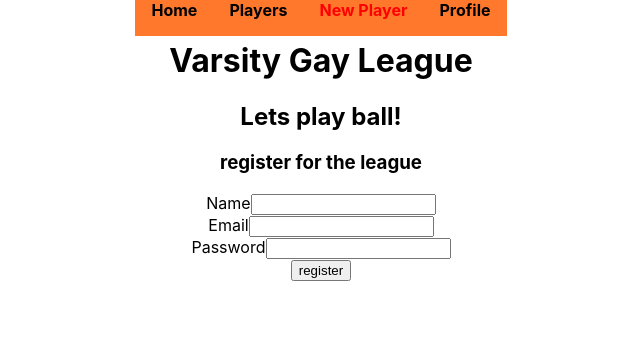
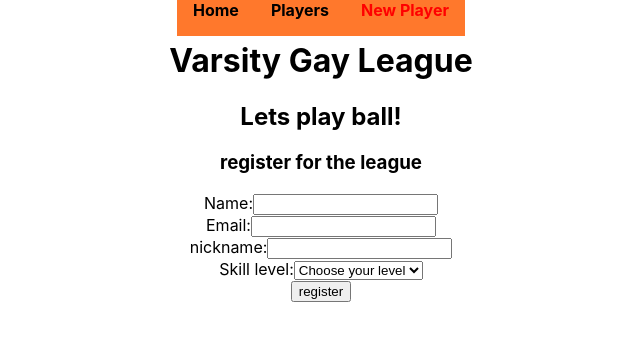
Before and after one commit to jessebrown8895/league-app-frontend, a React (Create React App) app: page /player/new in a window 1280 px wide. Shown: the top 340 px of the page, without its empty margins (319-959 px from the left). Built offline with nearby package versions, Linux system fonts and the light colour scheme.

Commit message:
Player From
finished creating the post request form that persists the player in the data base

```diff
--- a/src/App.js
+++ b/src/App.js
@@ -5,7 +5,6 @@ import Header from "./components/Header";
 import Navbar from "./components/Navbar";
 import PlayerCard from "./components/PlayerCard";
 import PlayerForm from "./components/PlayerForm";
-import UserProfile from "./components/UserProfile.js";
 import PlayerContainer from './containers/PlayerContainer'
 
 function App() {
@@ -27,9 +26,7 @@ function App() {
             <PlayerContainer />
           </Route>
 
-          <Route path="/profile">
-            <UserProfile />
-          </Route>
+
 
           <Route path="/">
             <Home/>
--- a/src/components/Navbar.js
+++ b/src/components/Navbar.js
@@ -44,15 +44,7 @@ const Navbar = () => {
         to="/player/new"
     >New Player</NavLink>
 
-    <NavLink
-        activeStyle={{
-            fontWeight: "bolder",
-            color: "red"
-            }}
-            exact
-            style={style}
-            to="/profile"
-    >Profile</NavLink>
+
 
 
     </div>
--- a/src/components/PlayerCard.js
+++ b/src/components/PlayerCard.js
@@ -1,9 +1,22 @@
 
 
-const PlayerCard = ({player}) => {
+const PlayerCard = ({player, handleDeletePlayer}) => {
+  const handleDeleteClick = (e) => {
+    e.preventDefault()
+    fetch(`http://localhost:9292/users/${player.id}`, {
+      method: "DELETE",
+    })
+      .then((resp) => resp.json())
+      .then(() => handleDeletePlayer(player));
+  }
   return (
     <div>
-     <h1>id:{player.id} name: {player.name}</h1> <h1>email:{player.email}</h1>
+      <h1>
+        id:{player.id} name: {player.name}
+      </h1>
+      <h1>email:{player.email} </h1>
+      <h1>skill level:{player.level}</h1>
+      <button onClick={handleDeleteClick}>X</button>
     </div>
   );
 }
--- a/src/components/PlayerForm.js
+++ b/src/components/PlayerForm.js
@@ -4,10 +4,12 @@ import {useHistory} from "react-router-dom"
 
 
 const PlayerForm = () => {
+  const history = useHistory()
   const [playerInfo, setPlayer] = useState({
     name: "",
     email: "",
-    password: ""
+    nickname: "",
+    level: ""
 })
 
   const handleChange = (e) => {
@@ -16,22 +18,76 @@ const PlayerForm = () => {
       [e.target.name]: e.target.value
     })
   }
+
+
   const handleSubmit = e => {
     e.preventDefault()
-    debugger
+    if (
+      [playerInfo.name, playerInfo.email, playerInfo.nickname, playerInfo.level].some(
+        (value) => value.trim() === "")) {
+      alert("You must fill in all the information please!");
+    }
+    const newPlayer = {
+      name: playerInfo.name,
+      email: playerInfo.email,
+      nickname: playerInfo.nickname,
+      level: playerInfo.level,
+      league_id: 1
+    }
+    console.log(newPlayer)
+      fetch("http://localhost:9292/users", {
+        method: "POST",
+        headers: {
+          "Content-Type": "application/json",
+        },
+        body: JSON.stringify(newPlayer),
+      }).then(() => history.push("/players"));
+
   }
   return (
     <>
       <h3>register for the league</h3>
       <form onSubmit={handleSubmit}>
-        <label htmlFor="name">Name</label>
-        <input onChange={handleChange} type="text" name="name" value={playerInfo.name} required /><br />
+        <label htmlFor="name">Name:</label>
+        <input
+          onChange={handleChange}
+          type="text"
+          name="name"
+          value={playerInfo.name}
+          required
+        />
+        <br />
 
-        <label htmlFor="email">Email</label>
-        <input onChange={handleChange} type="text" name="email" value={playerInfo.email} required /><br />
+        <label htmlFor="email">Email:</label>
+        <input
+          onChange={handleChange}
+          type="text"
+          name="email"
+          value={playerInfo.email}
+          required
+        />
+        <br />
 
-        <label htmlFor="password">Password</label>
-        <input onChange={handleChange} type="text" name="password" value={playerInfo.password} required /><br />
+        <label htmlFor="nickname">nickname:</label>
+        <input
+          onChange={handleChange}
+          type="text"
+          name="nickname"
+          value={playerInfo.nickname}
+          required
+        />
+        <br />
+
+        <label  htmlFor="level">
+          Skill level:
+        </label>
+        <select type="text" name="level" value={playerInfo.level} onChange={handleChange}>
+          <option>Choose your level</option>
+          <option value="Beginner">Beginner</option>
+          <option value="Intermediate">Intermediate</option>
+          <option value="Advanced">Advanced</option>
+        </select>
+        <br />
         <input type="submit" value="register" />
       </form>
     </>
--- a/src/components/PlayerList.js
+++ b/src/components/PlayerList.js
@@ -1,9 +1,9 @@
 import PlayerCard from './PlayerCard'
 
-const PlayerList = ({players}) => {
+const PlayerList = ({players, handleDeletePlayer}) => {
 
   return (
-    <div>{players.map(player => <PlayerCard player={player} key={player.id}/>)}</div>
+    <div>{players.map(player => <PlayerCard player={player} handleDeletePlayer={handleDeletePlayer} key={player.id}/>)}</div>
   )
 }
 
--- a/src/components/UserProfile.js
+++ /dev/null
@@ -1,9 +0,0 @@
-import React from 'react'
-
-const UserProfile = () => {
-  return (
-    <div>UserProfile</div>
-  )
-}
-
-export default UserProfile
--- a/src/containers/PlayerContainer.js
+++ b/src/containers/PlayerContainer.js
@@ -12,9 +12,13 @@ const PlayerContainer = () => {
     .then(data => setPlayers(data))
   }, [])
 
+  const handleDeletePlayer = (deletedPlayer) => {
+   const allPlayers = players.filter(player => player !== deletedPlayer)
+   setPlayers(allPlayers)
+  }
   return (
-    <div><PlayerList players={players} />
-    <PlayerForm /></div>
+    <div><PlayerList players={players} handleDeletePlayer={handleDeletePlayer} />
+   </div>
   )
 }
 
```
